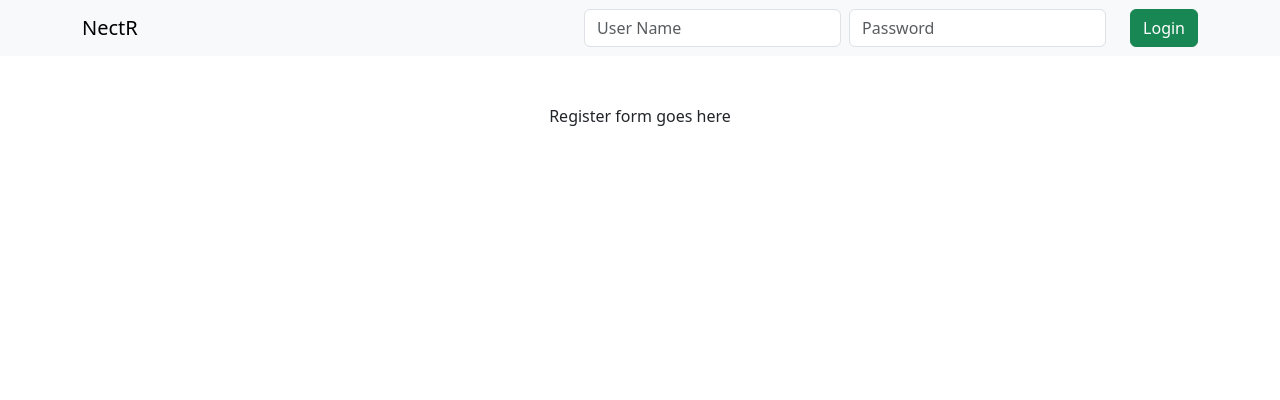
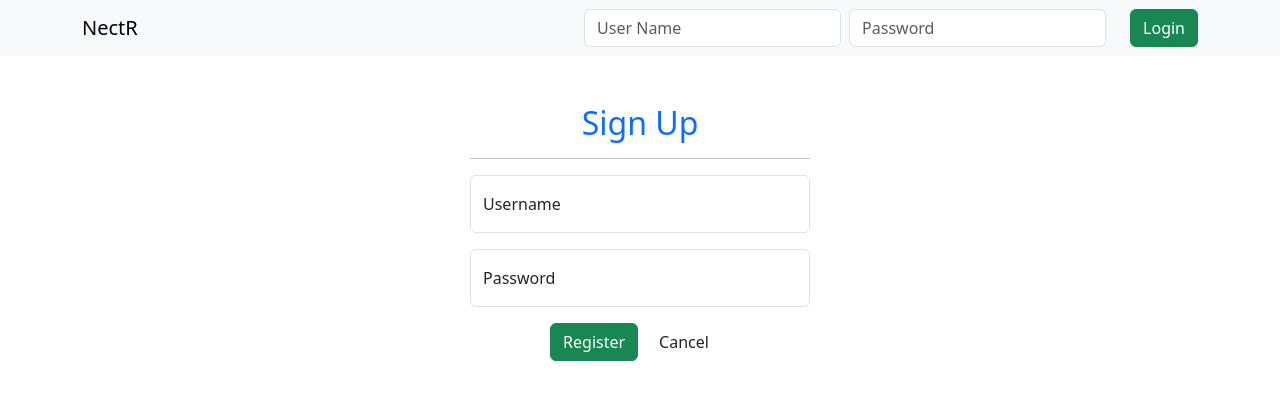
Before and after one commit to HasibGit/Nectr_Frontend, an Angular app: page / in a window 1280 px wide. Both pictures are taken after a click on the button "Register". Shown: the top 400 px of the page. Built offline with nearby package versions, Linux system fonts and the light colour scheme; no server answers.

Commit message:
child to parent communication using signals

```diff
--- a/src/app/app.component.ts
+++ b/src/app/app.component.ts
@@ -4,7 +4,7 @@
 import { NavbarComponent } from './components/navbar/navbar.component';
 import { AuthService } from './services/auth.service';
 import { environment } from '../environments/environment';
-import { HomeComponent } from "./components/home/home.component";
+import { HomeComponent } from './components/home/home.component';
 
 @Component({
   selector: 'app-root',
@@ -14,15 +14,10 @@
   styleUrl: './app.component.scss',
 })
 export class AppComponent implements OnInit {
-  http = inject(HttpClient);
-  title = 'NectR_Frontend';
-  users: any;
-
   private authService = inject(AuthService);
 
   ngOnInit(): void {
     this.setCurrentUser();
-    this.getUsers();
   }
 
   setCurrentUser(): void {
@@ -37,12 +32,4 @@
     const user = JSON.parse(userJsonString);
     this.authService.loggedInUser.set(user);
   }
-
-  getUsers(): void {
-    this.http.get('https://localhost:5001/api/users').subscribe({
-      next: (response) => (this.users = response),
-      error: (error) => console.log(error),
-      complete: () => console.log('request successfully completed'),
-    });
-  }
 }
--- a/src/app/components/home/home.component.html
+++ b/src/app/components/home/home.component.html
@@ -15,7 +15,7 @@
             <div class="container">
                 <div class="row justify-content-center">
                     <div class="col-4">
-                        <p>Register form goes here</p>
+                        <app-register (cancelRegistration)="onCancelRegistration()"></app-register>
                     </div>
                 </div>
             </div>
--- a/src/app/components/home/home.component.ts
+++ b/src/app/components/home/home.component.ts
@@ -1,16 +1,36 @@
-import { Component } from '@angular/core';
+import { Component, inject, OnInit } from '@angular/core';
+import { RegisterComponent } from '../register/register.component';
+import { HttpClient } from '@angular/common/http';
 
 @Component({
   selector: 'app-home',
   standalone: true,
-  imports: [],
+  imports: [RegisterComponent],
   templateUrl: './home.component.html',
   styleUrl: './home.component.scss',
 })
-export class HomeComponent {
+export class HomeComponent implements OnInit {
   registerMode = false;
+  users: any;
+  http = inject(HttpClient);
+
+  ngOnInit(): void {
+    this.getUsers();
+  }
 
   registerToggle(): void {
     this.registerMode = !this.registerMode;
   }
+
+  getUsers(): void {
+    this.http.get('https://localhost:5001/api/users').subscribe({
+      next: (response) => (this.users = response),
+      error: (error) => console.log(error),
+      complete: () => console.log('request successfully completed'),
+    });
+  }
+
+  onCancelRegistration(): void {
+    this.registerMode = false;
+  }
 }
--- /dev/null
+++ b/src/app/components/register/register.component.html
@@ -0,0 +1,17 @@
+<form #ngSignupForm="ngForm" (ngSubmit)="register()" autocomplete="off">
+    <h2 class="text-center text-primary">Sign Up</h2>
+    <hr>
+    <div class="mb-3 form-floating">
+        <input type="text" class="form-control" name="username" [(ngModel)]="registerForm.username" placeholder="Username">
+        <label>Username</label>
+    </div>
+    <div class="mb-3 form-floating">
+        <input type="text" class="form-control" name="password" [(ngModel)]="registerForm.password" placeholder="Password">
+        <label>Password</label>
+    </div>
+
+    <div class="form-group text-center">
+        <button class="btn btn-success me-2" type="submit">Register</button>
+        <button class="btn btn-default me-2" type="button" (click)="cancel()">Cancel</button>
+    </div>
+</form>
--- /dev/null
+++ b/src/app/components/register/register.component.ts
@@ -0,0 +1,23 @@
+import { Component, output } from '@angular/core';
+import { FormsModule } from '@angular/forms';
+import { IRegister } from '../../interfaces/register.interface';
+
+@Component({
+  selector: 'app-register',
+  standalone: true,
+  imports: [FormsModule],
+  templateUrl: './register.component.html',
+  styleUrl: './register.component.scss',
+})
+export class RegisterComponent {
+  cancelRegistration = output<void>();
+  registerForm: IRegister = { username: '', password: '' };
+
+  register(): void {
+    console.log(this.registerForm);
+  }
+
+  cancel(): void {
+    this.cancelRegistration.emit();
+  }
+}
```
Also changed, not shown: src/app/interfaces/register.interface.ts (added, +9 -0 lines), src/app/components/register/register.component.scss (added).
